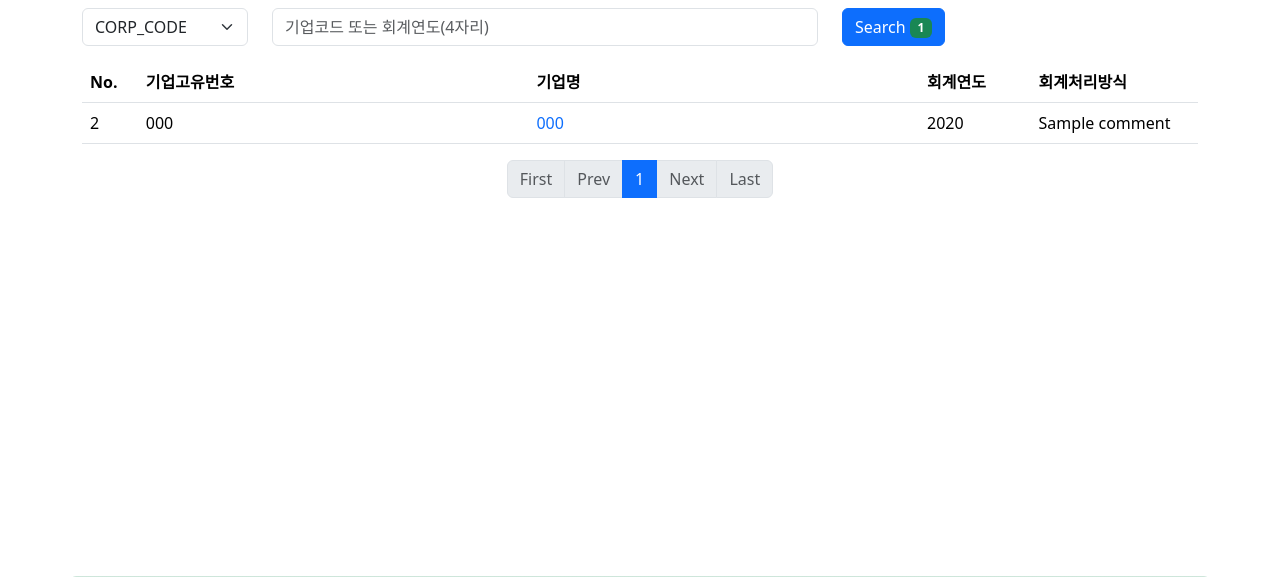
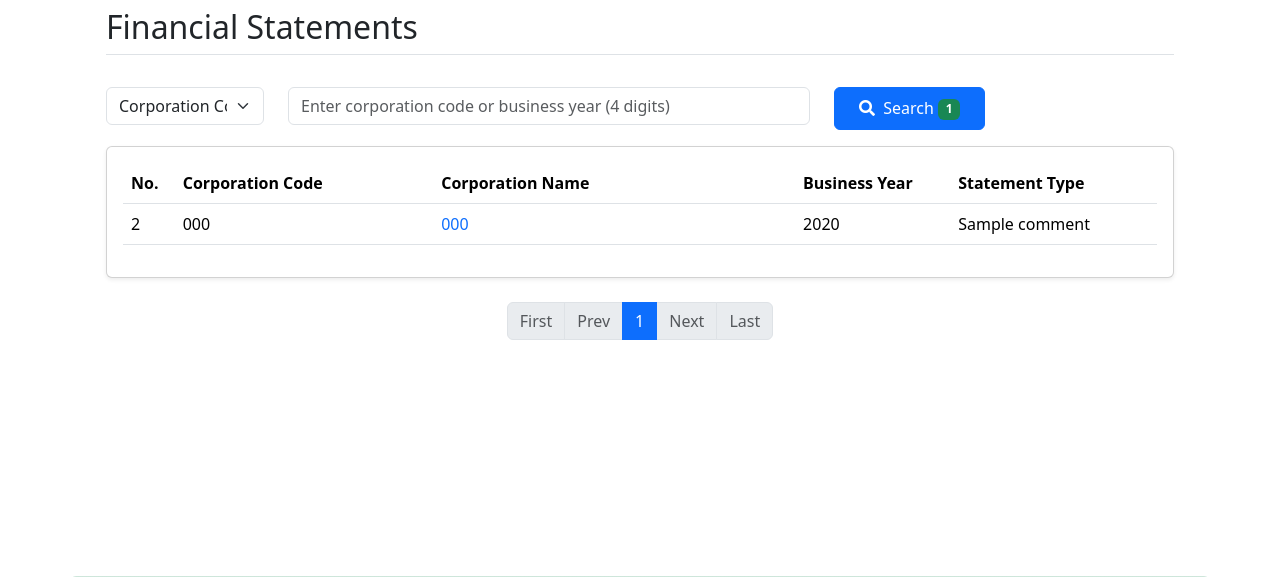
Before and after one commit to jwyzfe/FirstProject_web, a FastAPI app: template app/templates/dartAPI/list.html in a window 1280 px wide. Shown: the part 66-643 px from the top of the page. Run offline with FastAPI, Linux system fonts and the light colour scheme; the template is opened without the code that fills it: most values are stand-ins (such as "Sample title", 1, 10 or a date in 2020); parts of the project's set-up code (start-up, migrations or seed data) failed here and were passed over.

Commit message:
feat : dartAPI edit

```diff
--- a/app/templates/dartAPI/list.html
+++ b/app/templates/dartAPI/list.html
@@ -1,37 +1,46 @@
 {% extends "templates/main_template.html"%}
 {% block title %}
-Financial Statements
+Financial Statements List
 {% endblock %}
 
 {% block main_container %}
+<div class="container-fluid px-4">
+  <!-- 상단 헤더 영역 -->
+  <div class="row mb-4">
+    <div class="col-12">
+      <h2 class="border-bottom pb-2">Financial Statements</h2>
+    </div>
+  </div>
+
   <form>
     <div class="row mb-3">
       <div class="col-2">
         <select class="form-select" name="key_name">
-        <option value="CORP_CODE" {{ 'selected' if request._query_params.key_name=='CORP_CODE' else '' }}>CORP_CODE</option>
-        <option value="BUSINESS_YEAR" {{ 'selected' if request._query_params.key_name=='BUSINESS_YEAR' else '' }}>BUSINESS_YEAR</option>
+          <option value="CORP_CODE" {{ 'selected' if request._query_params.key_name=='CORP_CODE' else '' }}>Corporation Code</option>
+          <option value="BUSINESS_YEAR" {{ 'selected' if request._query_params.key_name=='BUSINESS_YEAR' else '' }}>Business Year</option>
         </select>
       </div>
       <div class="col-6">
-      <input class="form-control" placeholder="기업코드 또는 회계연도(4자리) " name="word" value="{{request._query_params.word}}">
+        <input class="form-control" placeholder="Enter corporation code or business year (4 digits)" name="word" value="{{request._query_params.word}}">
       </div>
       <div class="col-4">
         <button type="submit" class="btn btn-primary" formaction="/dartAPI/list" formmethod="get">
-        Search <span class="badge bg-success" id="">{{pagination.total_records}}</span>
+          <i class="fas fa-search me-1"></i> Search <span class="badge bg-success">{{pagination.total_records}}</span>
         </button>
       </div>
     </div>
 
+    <div class="card">
+      <div class="card-body">
         <div class="table-responsive">
           <table class="table table-hover">
             <thead>
               <tr>
                 <th style="width: 5%">No.</th>
-          <th style="width: 35%">기업고유번호</th>
-          <th style="width: 35%">기업명</th>
-          <th style="width: 10%">회계연도</th>
-          <th style="width: 15%">회계처리방식</th>
-
+                <th style="width: 25%">Corporation Code</th>
+                <th style="width: 35%">Corporation Name</th>
+                <th style="width: 15%">Business Year</th>
+                <th style="width: 20%">Statement Type</th>
               </tr>
             </thead>
             <tbody>
@@ -39,7 +48,7 @@ Financial Statements
               <tr>
                 <td>{{pagination.start_record_number + loop.index}}</td>
                 <td>{{comment.CORP_CODE}}</td>
-          <td class="text-break">
+                <td>
                   <a href="/dartAPI/read/{{comment.id}}" class="text-decoration-none">{{comment.CORP_CODE}}</a>
                 </td>
                 <td>{{comment.BUSINESS_YEAR if comment.BUSINESS_YEAR else '-'}}</td>
@@ -49,6 +58,24 @@ Financial Statements
             </tbody>
           </table>
         </div>
+      </div>
+    </div>
+  </form>
+
   {% include 'templates/pagination_template.html' %}
-</form>
+</div>
+
+<!-- Font Awesome CDN -->
+<link rel="stylesheet" href="https://cdnjs.cloudflare.com/ajax/libs/font-awesome/5.15.4/css/all.min.css">
+
+<style>
+  .card {
+    box-shadow: 0 0.125rem 0.25rem rgba(0, 0, 0, 0.075);
+    margin-bottom: 1.5rem;
+  }
+
+  .btn {
+    padding: 0.5rem 1.5rem;
+  }
+</style>
 {% endblock %}
--- a/app/templates/templates/main_template.html
+++ b/app/templates/templates/main_template.html
@@ -99,16 +99,7 @@
                                 <li>
                                     <hr class="dropdown-divider">
                                 </li>
-                                <li>
-                                    <a class="dropdown-item" href="#" role="button">
-                                        재무 &raquo;
-                                    </a>
-                                    <ul class="dropdown-menu dropdown-submenu">
-                                        <li><a class="dropdown-item" href="/dartAPI/list">기업명</a></li>
-                                        <li><a class="dropdown-item" href="/dartAPI/list">회계연도</a></li>
-                                        <li><a class="dropdown-item" href="/dartAPI/list">회계처리방식</a></li>
-                                    </ul>
-                                </li>
+                                <li><a class="dropdown-item" href="/dartAPI/list">재무제표</a></li>
                                 <li>
                                     <a class="dropdown-item" href="#" role="button">
                                         댓글 &raquo;
```
Lines whose indentation alone changed are shown as unchanged.
